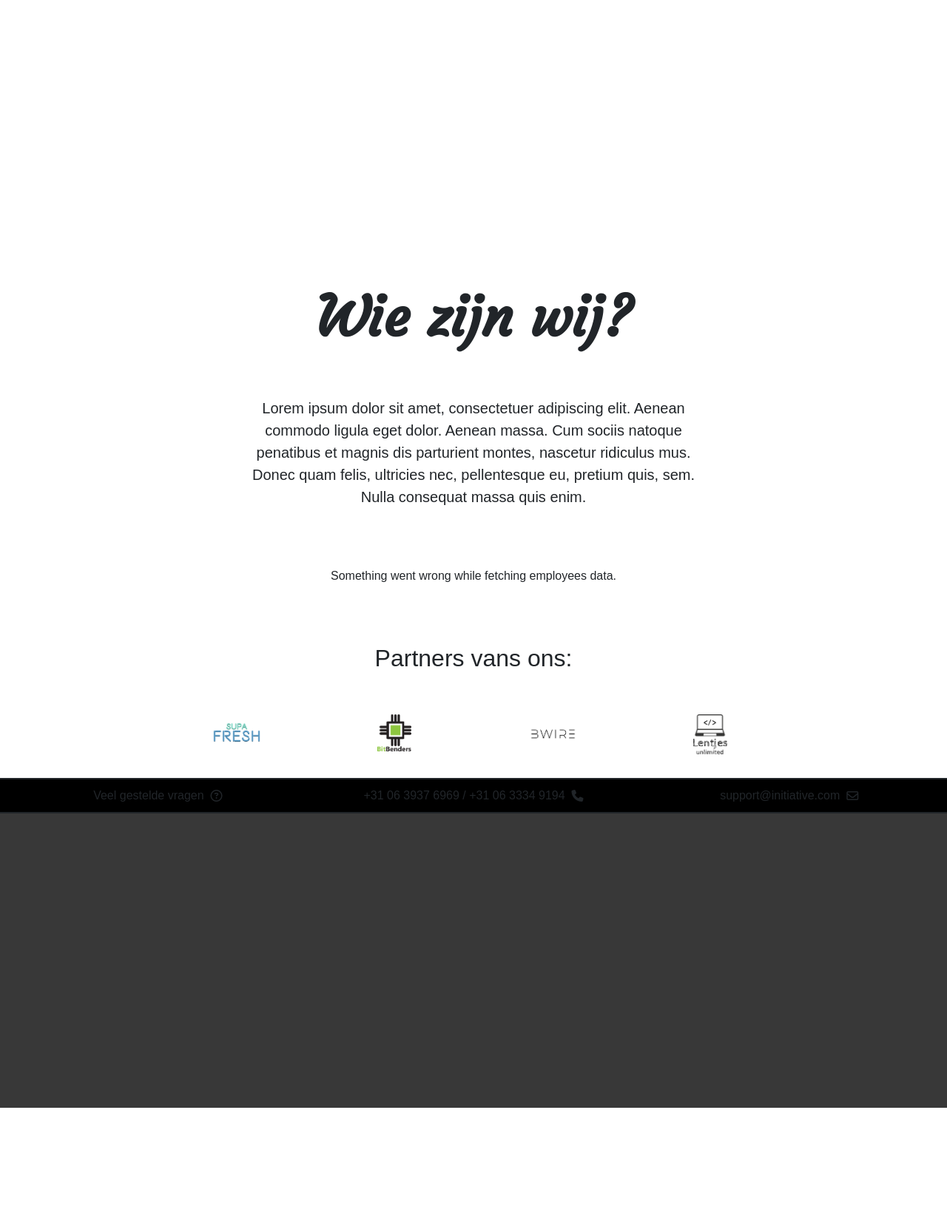
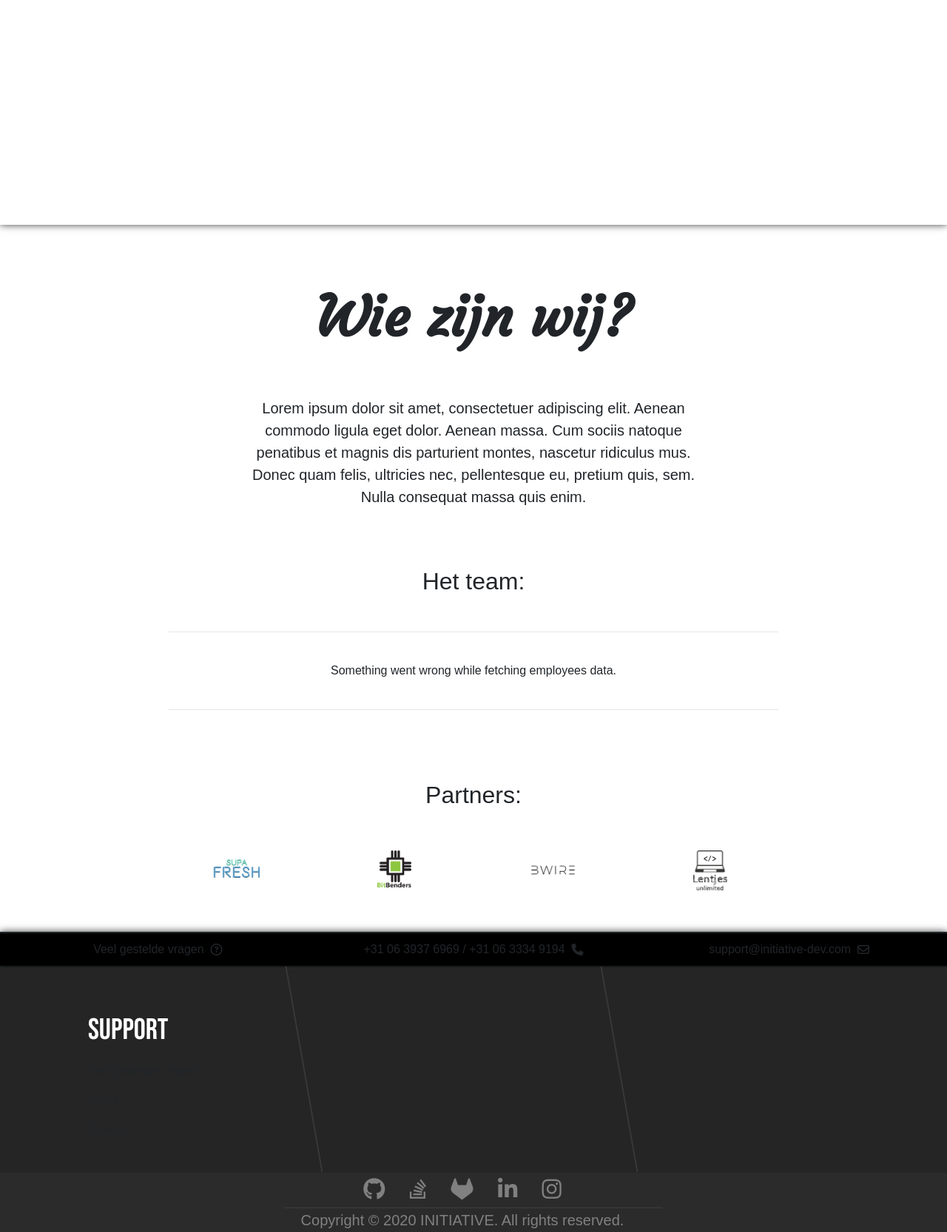
Before and after one commit to MarnixElling/Initiative, a PHP site: page /home.php?id=1 in a window 1280 px wide. Shown: the part 905-2571 px from the top of the page at 74% size. Before the commit the page ends 2403 px from the top, so only its background shows below. Run offline with PHP 8.4, Linux system fonts and the light colour scheme; data that the repository does not hold is empty; some libraries are stand-ins or nearby versions; some web fonts are replaced.

Commit message:
made some changes

```diff
--- a/footer.php
+++ b/footer.php
@@ -1,4 +1,4 @@
-    <div class="row contact-info" style="border-top: 2px solid <?php echo $color3; ?>; color: <?php echo $color3; ?>;">
+    <div class="row contact-info shadow" style="border-top: 2px solid <?php echo $color3; ?>; color: <?php echo $color3; ?>;">
         <div class="col-lg-4 col-md-4 d-flex justify-content-center align-items-center">
             Veel gestelde vragen &nbsp; <i class="far fa-question-circle"></i>
         </div>
@@ -6,22 +6,47 @@
             +31 06 3937 6969 / +31 06 3334 9194 &nbsp; <i class="fas fa-phone"></i>
         </div>
         <div class="col-lg-4 col-md-4 d-flex justify-content-center align-items-center">
-            support@initiative.com &nbsp; <i class="far fa-envelope"></i>
+            support@initiative-dev.com &nbsp; <i class="far fa-envelope"></i>
         </div>
     </div>
 </div>
 </div>
 <footer style="border-top: 2px solid <?php echo $color3; ?>;">
-    <div class="container-fluid">
-        <div class="row footer">
+    <div class="container-fluid shadow">
+        <div class="row footer" style="color: <?php echo $color4; ?>;">
             <div class="col-lg-4 col-md-4 flist">
-                <hr style="background-color: <?php echo $color3; ?>;">
+                <ul>
+                    <li class="top">Support</li>
+                    <li>Veel gestelde vragen</li>
+                    <li>Email</li>
+                    <li>Telefoon</li>
+                </ul>
+                <hr>
             </div>
             <div class="col-lg-4 col-md-4 flist">
-                <hr style="background-color: <?php echo $color3; ?>;">
+                <hr>
             </div>
             <div class="col-lg-4 col-md-4 flist">
             </div>
         </div>
     </div>
 </footer>
+<div class="row end">
+    <div class="row widgets">
+        <div class="col-lg-12 col-md-12 d-flex justify-content-center">
+            <ul>
+                <li><a><i class="fab fa-github"></i></a></li>
+                <li><a><i class="fab fa-stack-overflow"></i></a></li>
+                <li><a><i class="fab fa-gitlab"></i></a></li>
+                <li><a><i class="fab fa-linkedin-in"></i></a></li>
+                <li><a><i class="fab fa-instagram"></i></a></li>
+            </ul>
+        </div>
+    </div>
+    <hr>
+    <div class="row credits">
+        <div class="col-lg-12 col-md-12">
+            Copyright © 2020 INITIATIVE. All rights reserved.
+        </div>
+    </div>
+</div>
--- a/home.php
+++ b/home.php
@@ -22,7 +22,7 @@
         ?>
             <?php include ('header.php'); ?>
             <div class="container-fluid">
-                <div class="row" style="background-color: <?php echo $color1 ?>;">
+                <div class="row shadow" style="background-color: <?php echo $color1 ?>;">
                     <div class="col-lg-1 col-md-1"></div>
                     <div class="col-lg-10 col-md-10">
                         <div class="row" id="skills">
@@ -119,7 +119,10 @@
                 </div>
                 <div class="row employees">
                     <div class="col-lg-2 col-md-2"></div>
-                    <div class="col-lg-8 col-md-8 d-flex justify-content-around">
+                    <div class="col-lg-8 col-md-8">
+                        <h2 style="color: <?php echo $color3; ?>;">Het team:</h2><br>
+                        <hr><br>
+                        <div class="d-flex justify-content-around">
                             <?php
                                 $sql = "SELECT * FROM employees";
                                 $result = $conn->query($sql);
@@ -128,8 +131,9 @@
                                     while($row = $result->fetch_assoc()){
                                         ?>
                                         <div class="employee" style="color: <?php echo $color2; ?>;">
-                                    <img src="<?php echo $row['img']; ?>" alt="<?php echo $row['name']; ?>">
+                                            <img src="<?php echo $row['img']; ?>" alt="<?php echo $row['name']; ?>" class="shadow">
                                             <h2><?php echo $row['name']; ?></h2>
+
                                             <span><?php echo $row['description']; ?></span>
                                         </div>
                                         <?php
@@ -139,27 +143,29 @@
                                 }
                             ?>
                         </div>
+                        <br><hr>
+                    </div>
                     <div class="col-lg-2 col-md-2"></div>
                 </div>
                 <div class="row" id="partners">
                     <div class="col-lg-2 col-md-2"></div>
                     <div class="col-lg-8 col-md-8">
-                        <h2 style="color: <?php echo $color3 ?>;">Partners vans ons:</h2><br><br>
+                        <h2 style="color: <?php echo $color3 ?>;">Partners:</h2><br><br>
                         <div class="row" class="d-flex justify-content-center">
-                            <div class="col-lg-3 col-md-3 logo">
+                            <div class="col-lg-3 col-md-3">
                                 <a href="http://supafresh.nl"><img src="media/logo-SupaFresh.png" alt="SupaFresh" width="35%"></a>
                             </div>
-                            <div class="col-lg-3 col-md-3 logo">
+                            <div class="col-lg-3 col-md-3">
                                 <a href="http://bitbenders.gluweb.nl"><img src="media/logo-BitBenders.png" alt="BitBenders" width="25%"></a>
                             </div>
-                            <div class="col-lg-3 col-md-3 logo">
+                            <div class="col-lg-3 col-md-3">
                                 <a href="http://bwire.nl"><img src="media/logo-BWire.png" alt="BWire" width="35%"></a>
                             </div>
-                            <div class="col-lg-3 col-md-3 logo">
+                            <div class="col-lg-3 col-md-3">
                                 <a href="http://lentjesunlimited.nl"><img src="media/logo-Lentjes.png" alt="LentjesUnlimited" width="25%"></a>
                             </div>
                         </div>
-                        <br>
+                        <br><br>
                     </div>
                     <div class="col-lg-2 col-md-2"></div>
                 </div>
--- a/scss/_base.scss
+++ b/scss/_base.scss
@@ -1,5 +1,6 @@
 $w: #ffffff;
 $gr: #b9b9b9;
+$lgr: #383838;
 $b: #000000;
 
 /* fonts */
--- a/scss/style.scss
+++ b/scss/style.scss
@@ -13,6 +13,9 @@
 }
 
 body {
+    .shadow {
+        box-shadow: 0px 0px 10px 0px rgba(0,0,0,0.75) !important;
+    }
     header {
         .header {
             @extend %space;
@@ -353,12 +356,6 @@ body {
     .view {
         height: 420px;
     }
-    .contact-info {
-        background-color: $b;
-        padding-top: 10px;
-        padding-bottom: 10px;
-        @extend %fnormal;
-    }
     #about {
         padding-top: 10vh;
         padding-bottom: 10vh;
@@ -378,20 +375,31 @@ body {
     }
     .employees {
         margin-bottom: 10vh;
+        text-align: center;
         .employee {
-            text-align: center;
+            width: 30%;
             img {
-                width: 20%;
+                width: 60%;
                 margin-bottom: 20px;
             }
+        }
+        span {
+            @extend %ftitle;
+            font-size: 1.5em;
         }
     }
     #partners {
         text-align: center;
     }
+    .contact-info {
+        background-color: $b;
+        padding-top: 10px;
+        padding-bottom: 10px;
+        @extend %fnormal;
+    }
     footer {
-        background-color: #383838;
-        height: 50vh;
+        background-color: #252525;
+        height: 35vh;
         width: 100%;
         .container-fluid {
             height: 100%;
@@ -407,9 +415,58 @@ body {
                         float: right;
                         transform: rotate(-10deg);
                         margin-top: -3px;
+                        background-color: $lgr;
+                    }
+                }
+                ul {
+                    position: absolute;
+                    @extend %lst;
+                    margin-top: 50px;
+                    margin-left: 15%;
+                    font-size: 16px;
+                    line-height: 40px;
+                    .top {
+                        @extend %ftitle;
+                        font-size: 40px;
+                        line-height: 70px;
+                        color: $w;
                     }
                 }
             }
         }
     }
+    .end {
+        background-color: #2b2b2b;
+        height: 10vh;
+        width: 100%;
+        @extend %space;
+        color: #808080;
+        .widgets {
+            font-size: 30px;
+            width: 100%;
+            ul {
+                width: 50%;
+                @extend %lst;
+                @extend %space;
+                text-align: center;
+                li {
+                    display: inline-block;
+                    margin-left: 2%;
+                    margin-right: 2%;
+                }
+            }
+        }
+        hr {
+            height: 1px;
+            width: 40%;
+            margin-left: 30%;
+            @extend %space;
+            background-color: $lgr;
+        }
+        .credits {
+            text-align: center;
+            font-size: 20px;
+            width: 100%;
+        }
+    }
 }
```
Also changed, not shown: css/style.min.css, media/marnix.png (added), media/niels.png, 1 other file. Lines whose indentation alone changed are shown as unchanged.
